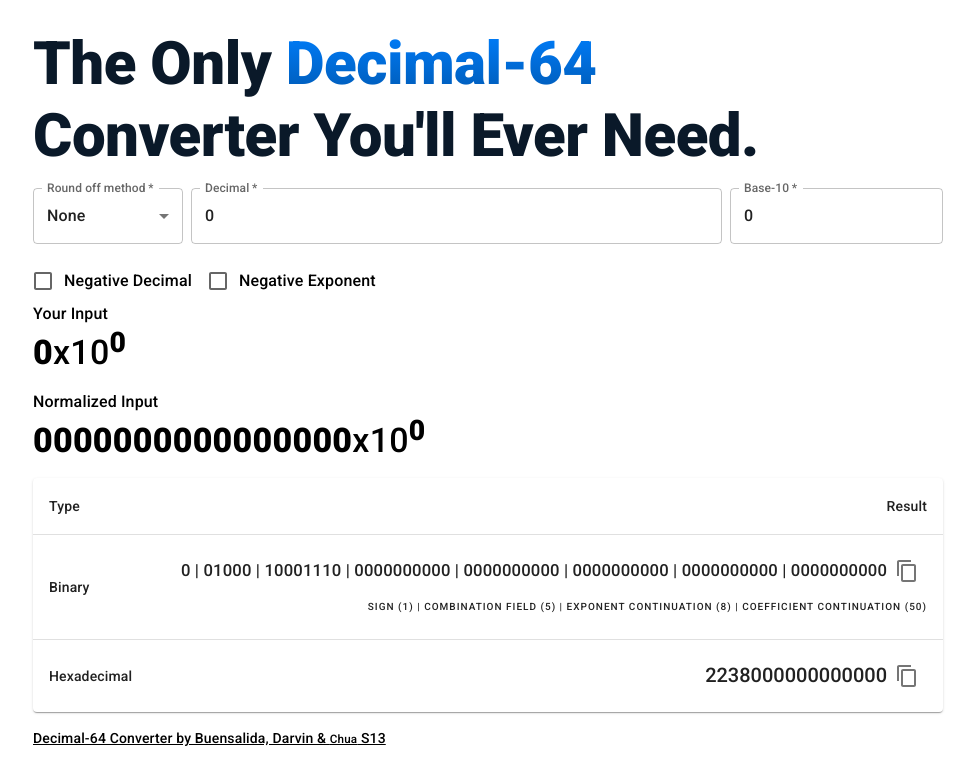
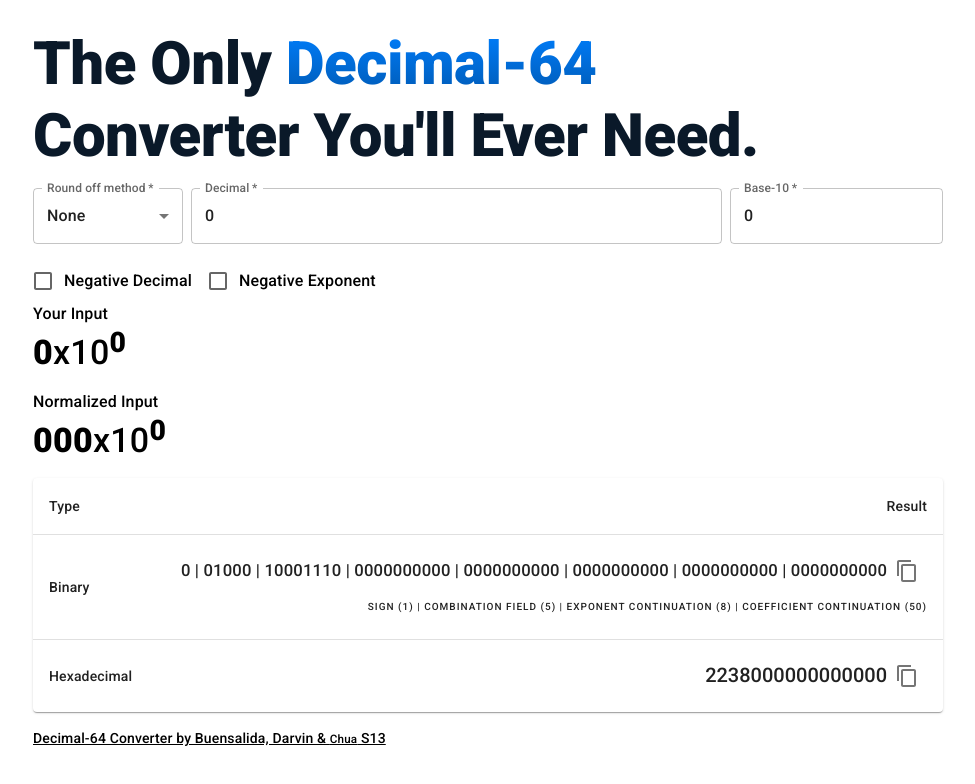
Before and after one commit to Darvvvin/csarch2-mp, a React (Create React App) app in the folder csarch-app/: page / in a window 1280 px wide. Shown: the top 784 px of the page, without its empty margins (152-1127 px from the left). Built offline with nearby package versions, Linux system fonts and the light colour scheme.

Commit message:
Update Outputs.jsx
Testing on length 15 as 2, length 16 as 3, length 17 as 4.
else replaced with truncate

```diff
--- a/csarch-app/src/Outputs.jsx
+++ b/csarch-app/src/Outputs.jsx
@@ -29,13 +29,13 @@ export default function Outputs(props) {
         if (origInputString.includes('.')) {
             //var origLen = 0;
             var tempRestore = 0;
-            if (origInputString.length > 17) {
+            if (origInputString.length > 4) {
                 if(props.method === 'None') {
                     errorMessage = 'IS TOO LARGE!'
                 }
             }
         } else {
-            if (origInputString.length > 16) {
+            if (origInputString.length > 3) {
                 if(props.method === 'None') {
                     errorMessage = 'IS TOO LARGE!'
                 }
@@ -55,13 +55,13 @@ export default function Outputs(props) {
             }
         }
 
-        if(origInputString.length > 16) {
+        if(origInputString.length > 3) {
             if(props.method === 'Truncate') {
                 console.log("trunc")
-                origInputString = origInputString.substring(0, 16)
+                origInputString = origInputString.substring(0, 3)
             } else if(props.method === 'Inf') {
                 console.log("inf")
-                origInputString = origInputString.substring(0, 16)
+                origInputString = origInputString.substring(0, 3)
                 tempRestore = origInputString;
 
                 if(negativeDecimal) {
@@ -72,13 +72,13 @@ export default function Outputs(props) {
 
                 origInputString = origInputString.toString()
 
-                if(origInputString.length > 16) {
+                if(origInputString.length > 3) {
                     origInputString = tempRestore
                 }
 
             } else if(props.method === 'NegInf') {
                 console.log("neginf")
-                origInputString = origInputString.substring(0, 16)
+                origInputString = origInputString.substring(0, 3)
                 tempRestore = origInputString;
 
                 if(negativeDecimal) {
@@ -89,13 +89,13 @@ export default function Outputs(props) {
 
                 origInputString = origInputString.toString()
 
-                if(origInputString.length > 16) {
+                if(origInputString.length > 3) {
                     origInputString = tempRestore
                 }
 
             } else if(props.method === 'Even') {
                 console.log("even")
-                if(parseInt(origInputString.charAt(15)) % 2 === 0 && parseInt(origInputString.charAt(16)) >= 5) { // +Inf
+                if(parseInt(origInputString.charAt(2)) % 2 === 0 && parseInt(origInputString.charAt(3)) >= 5) { // +Inf
                     origInputString = origInputString.substring(0, 16)
                     tempRestore = origInputString;
 
@@ -106,32 +106,20 @@ export default function Outputs(props) {
                     }
                     origInputString = origInputString.toString()
 
-                    if(origInputString.length > 16) {
+                    if(origInputString.length > 3) {
                         origInputString = tempRestore
                     }
 
                 } else { // Truncate
-                    origInputString = origInputString.substring(0, 16)
-                    tempRestore = origInputString;
-
-                    if(negativeDecimal) {
-                        origInputString = parseInt(origInputString) + 1
-                    } else {
-                        origInputString = parseInt(origInputString) - 1
-                    }
-
-                    origInputString = origInputString.toString()
-
-                    if(origInputString.length > 16) {
-                        origInputString = tempRestore
-                    }
+                    console.log("trunc")
+                    origInputString = origInputString.substring(0, 3)
                 }
             }
         }
 
         let zeroString = ''
 
-        for (let i = 0; i < 16 - origInputString.length; i++) {
+        for (let i = 0; i < 3 - origInputString.length; i++) {
             zeroString += '0'
         }
 
```
